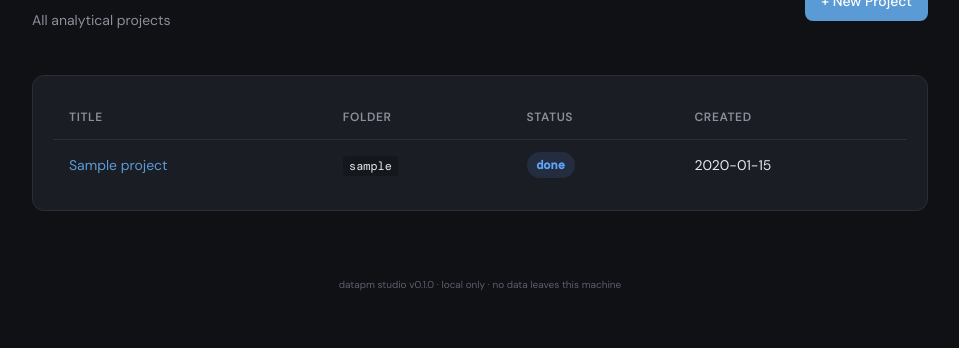
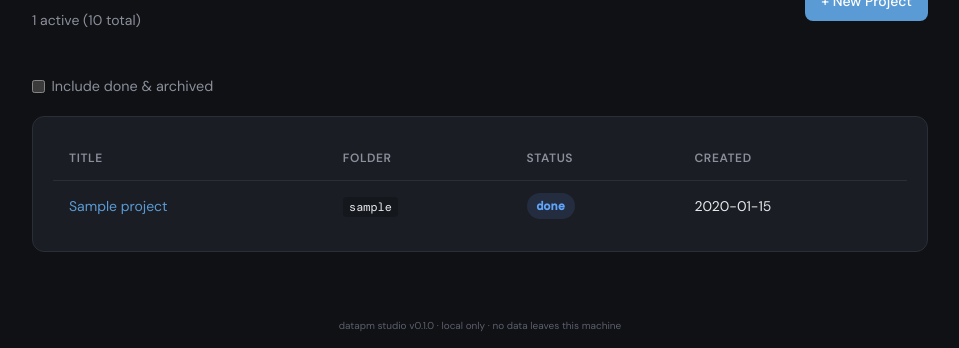
Before and after one commit to wiskas1000/datapm-studio, a Flask app: template datapm_studio/templates/projects/list.html in a window 1280 px wide. Shown: the part 132-480 px from the top of the page, without its empty margins (160-1119 px from the left). Run offline with Flask 3, Linux system fonts and the light colour scheme; the template is opened without the code that fills it: most values are stand-ins (such as "Sample title", 1, 10 or a date in 2020).

Commit message:
feat(projects): cap list at 15, hide done/archived (#87) (#90)
* feat(projects): cap list at 15, hide done/archived by default

Closes #87. /projects is now a recent-activity landing page. Full
browsing lives on /search (v0.6.0). Done/archived can be brought
back with a checkbox; a "More →" link appears when truncated.

Co-Authored-By: Claude Opus 4.7 <noreply@anthropic.com>

* feat(projects): show grand total alongside active count in subtitle

Subtitle now reads "15 most recent of 19 active (22 total)" when
there are hidden done/archived projects, or "19 active" when there
aren't. With the toggle on: "15 most recent of 22 projects".

Co-Authored-By: Claude Opus 4.7 <noreply@anthropic.com>

---------

Co-authored-by: Claude Opus 4.7 <noreply@anthropic.com>

```diff
--- a/datapm_studio/static/css/style.css
+++ b/datapm_studio/static/css/style.css
@@ -625,6 +625,25 @@ body.htmx-request #htmx-progress,
     font-size: 0.85rem;
 }
 
+.projects-list-toggle {
+    margin: 0 0 1rem 0;
+    font-size: 0.9rem;
+    color: var(--text-muted);
+}
+
+.projects-list-toggle label {
+    display: inline-flex;
+    align-items: center;
+    gap: 0.4rem;
+    cursor: pointer;
+}
+
+.projects-list-more {
+    margin: 0.75rem 0 0 0;
+    text-align: right;
+    font-size: 0.9rem;
+}
+
 .search-filters {
     margin-top: 1rem;
     font-size: 0.9rem;
--- a/datapm_studio/templates/projects/list.html
+++ b/datapm_studio/templates/projects/list.html
@@ -7,11 +7,37 @@
   <div class="page-header-row">
     <div>
       <h1>Projects</h1>
-      <p class="subtitle">All analytical projects</p>
+      <p class="subtitle">
+        {% if include_done %}
+          {% if truncated %}
+            {{ limit }} most recent of {{ total_count }} project{{ '' if total_count == 1 else 's' }}
+          {% else %}
+            {{ total_count }} project{{ '' if total_count == 1 else 's' }}
+          {% endif %}
+        {% else %}
+          {% if truncated %}
+            {{ limit }} most recent of {{ total_count }} active
+          {% else %}
+            {{ total_count }} active
+          {% endif %}
+          {% if grand_total != total_count %}
+            <span class="subtitle-muted">({{ grand_total }} total)</span>
+          {% endif %}
+        {% endif %}
+      </p>
     </div>
     <a href="{{ url_for('projects.create_project') }}" class="btn btn-primary">+ New Project</a>
   </div>
 </div>
+
+<form method="get" action="{{ url_for('projects.list_projects') }}" class="projects-list-toggle">
+  <label>
+    <input type="checkbox" name="include_done" value="1"
+           {% if include_done %}checked{% endif %}
+           onchange="this.form.submit()">
+    Include done &amp; archived
+  </label>
+</form>
 
 {% if projects %}
 <div class="card">
@@ -36,10 +62,19 @@
     </tbody>
   </table>
 </div>
+{% if truncated %}
+<p class="projects-list-more">
+  <a href="{{ url_for('search.search') }}">More →</a>
+</p>
+{% endif %}
 {% else %}
 <div class="card card-empty">
-  <p>No projects yet.</p>
-  <a href="{{ url_for('projects.create_project') }}" class="btn btn-primary">+ New Project</a>
+  {% if has_hidden_projects and not include_done %}
+    <p>No active projects. Tick <em>Include done &amp; archived</em> above to see finished work.</p>
+  {% else %}
+    <p>No projects yet.</p>
+    <a href="{{ url_for('projects.create_project') }}" class="btn btn-primary">+ New Project</a>
+  {% endif %}
 </div>
 {% endif %}
 {% endblock %}
```
Also changed, not shown: datapm_studio/routes/projects.py (+29 -3 lines), tests/test_routes/test_projects.py (+75 -0 lines).
